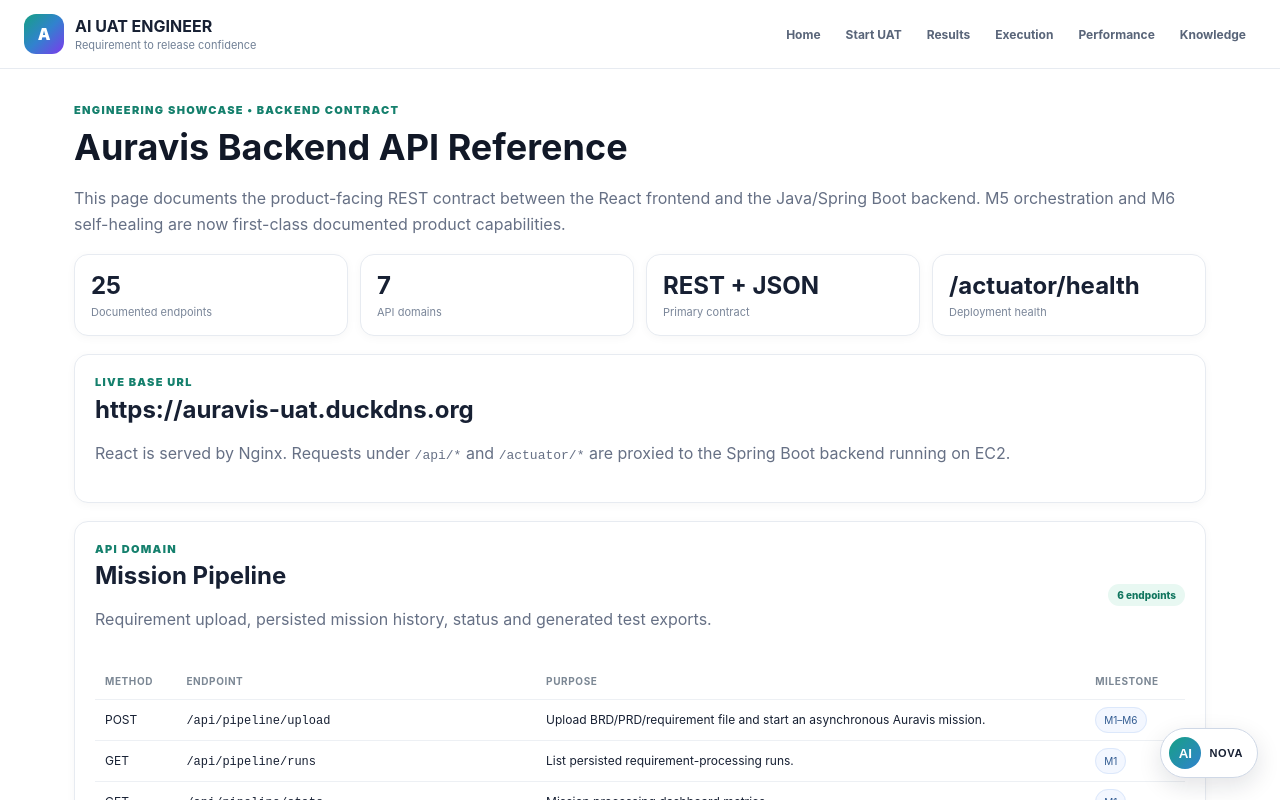
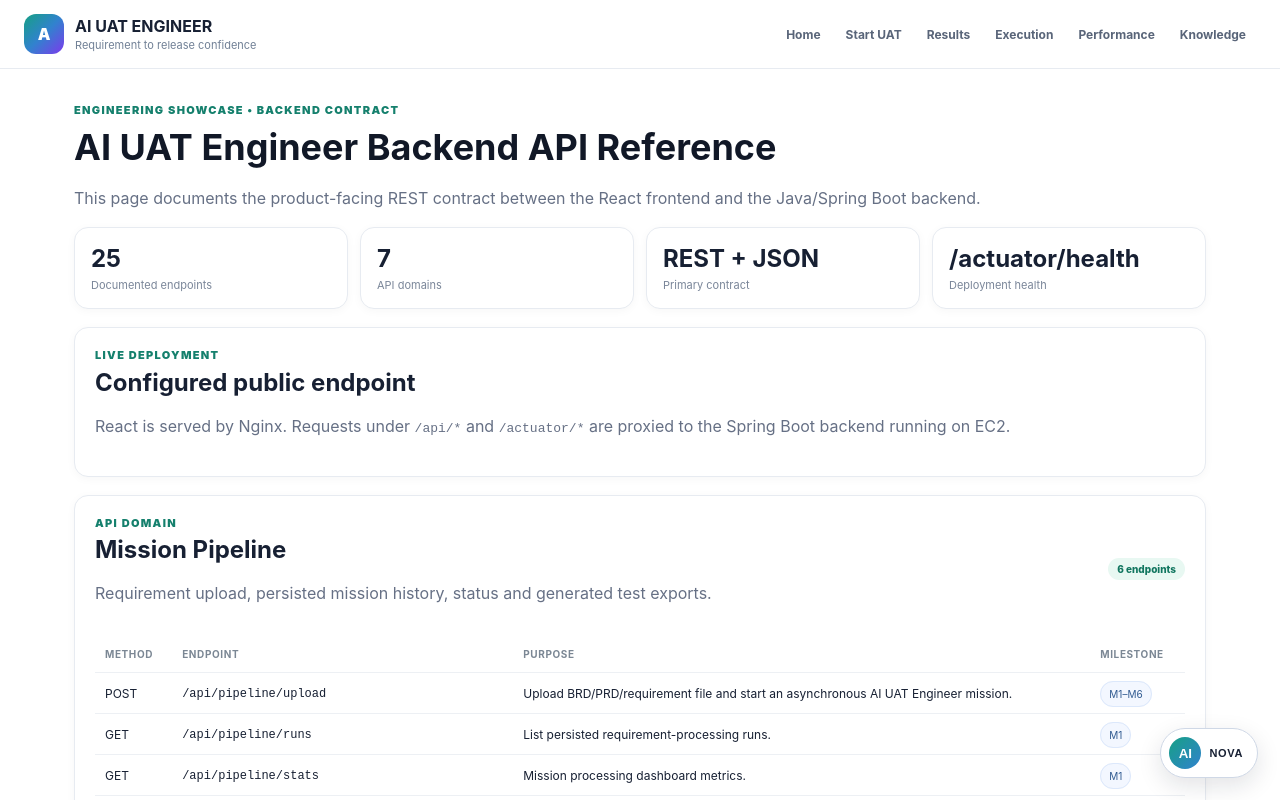
Before and after one commit to stejas7/ai-qa-frontend, a React (Vite) app: page /api-reference in a window 1280 px wide. Shown: the top 800 px of the page. Built offline with nearby package versions, Linux system fonts and the light colour scheme; no server answers.

Commit message:
fix(brand): remove legacy product name from API reference

```diff
--- a/src/pages/ApiReferencePage.tsx
+++ b/src/pages/ApiReferencePage.tsx
@@ -1,10 +1,8 @@
 type Endpoint={method:string;path:string;purpose:string;milestone:string};
-
 type Group={title:string;description:string;endpoints:Endpoint[]};
-
 const groups:Group[]=[
   {title:'Mission Pipeline',description:'Requirement upload, persisted mission history, status and generated test exports.',endpoints:[
-    {method:'POST',path:'/api/pipeline/upload',purpose:'Upload BRD/PRD/requirement file and start an asynchronous Auravis mission.',milestone:'M1–M6'},
+    {method:'POST',path:'/api/pipeline/upload',purpose:'Upload BRD/PRD/requirement file and start an asynchronous AI UAT Engineer mission.',milestone:'M1–M6'},
     {method:'GET',path:'/api/pipeline/runs',purpose:'List persisted requirement-processing runs.',milestone:'M1'},
     {method:'GET',path:'/api/pipeline/stats',purpose:'Mission processing dashboard metrics.',milestone:'M1'},
     {method:'GET',path:'/api/pipeline/runs/{id}',purpose:'Get one mission including status, stage, errors and structured result.',milestone:'M1'},
@@ -31,39 +29,21 @@ const groups:Group[]=[
   {title:'Failure Intelligence & Quality',description:'Failure diagnosis and deterministic release-quality evaluation used by M5/M6.',endpoints:[
     {method:'POST',path:'/api/failure-analysis/analyze',purpose:'Diagnose a failed test with deterministic fallback and optional AI analysis.',milestone:'M5/M6'},
     {method:'POST',path:'/api/quality-gate/evaluate',purpose:'Return an evidence-based APPROVED or BLOCKED release decision.',milestone:'M5/M8'}]},
-  {title:'Product Analytics',description:'Privacy-friendly anonymous visitor analytics used by the React Mission Dashboard.',endpoints:[
+  {title:'Product Analytics',description:'Privacy-friendly anonymous visitor analytics used by the React UAT Results experience.',endpoints:[
     {method:'POST',path:'/api/analytics/visit',purpose:'Record an anonymous React route visit.',milestone:'Product'},
     {method:'GET',path:'/api/analytics/stats',purpose:'Visitor and page-view summary with seven-day traffic.',milestone:'Product'},
     {method:'GET',path:'/api/analytics/recent',purpose:'Recent anonymous visitor activity.',milestone:'Product'}]}
 ];
-
 const methodClass=(method:string)=>`api-method ${method.toLowerCase()}`;
-
 export default function ApiReferencePage(){
   const total=groups.reduce((n,g)=>n+g.endpoints.length,0);
   return <main className="page api-page">
     <div className="eyebrow">ENGINEERING SHOWCASE • BACKEND CONTRACT</div>
-    <h1>Auravis Backend API Reference</h1>
-    <p className="lead">This page documents the product-facing REST contract between the React frontend and the Java/Spring Boot backend. M5 orchestration and M6 self-healing are now first-class documented product capabilities.</p>
-
-    <section className="metric-grid four compact">
-      <article><strong>{total}</strong><span>Documented endpoints</span></article>
-      <article><strong>{groups.length}</strong><span>API domains</span></article>
-      <article><strong>REST + JSON</strong><span>Primary contract</span></article>
-      <article><strong>/actuator/health</strong><span>Deployment health</span></article>
-    </section>
-
-    <section className="panel api-note">
-      <div className="eyebrow">LIVE BASE URL</div>
-      <h2>https://auravis-uat.duckdns.org</h2>
-      <p className="muted">React is served by Nginx. Requests under <code>/api/*</code> and <code>/actuator/*</code> are proxied to the Spring Boot backend running on EC2.</p>
-    </section>
-
-    {groups.map(group=><section className="panel" key={group.title}>
-      <div className="section-heading"><div><div className="eyebrow">API DOMAIN</div><h2>{group.title}</h2><p className="muted">{group.description}</p></div><span className="status completed">{group.endpoints.length} endpoints</span></div>
-      <div className="table-wrap"><table className="api-table"><thead><tr><th>Method</th><th>Endpoint</th><th>Purpose</th><th>Milestone</th></tr></thead><tbody>{group.endpoints.map(endpoint=><tr key={`${endpoint.method}-${endpoint.path}`}><td><span className={methodClass(endpoint.method)}>{endpoint.method}</span></td><td><code>{endpoint.path}</code></td><td>{endpoint.purpose}</td><td><span className="tech-chip">{endpoint.milestone}</span></td></tr>)}</tbody></table></div>
-    </section>)}
-
-    <section className="panel boundary-panel"><div className="eyebrow">ENGINEERING BOUNDARY</div><h2>Why this API layer matters</h2><p className="lead">Auravis keeps AI reasoning, React presentation and deterministic system actions separated. React talks to documented REST endpoints; Java owns policy and persisted state; Playwright performs allowed browser actions; PostgreSQL stores evidence and history. The API contract is therefore part of the product architecture, not hidden implementation detail.</p></section>
+    <h1>AI UAT Engineer Backend API Reference</h1>
+    <p className="lead">This page documents the product-facing REST contract between the React frontend and the Java/Spring Boot backend.</p>
+    <section className="metric-grid four compact"><article><strong>{total}</strong><span>Documented endpoints</span></article><article><strong>{groups.length}</strong><span>API domains</span></article><article><strong>REST + JSON</strong><span>Primary contract</span></article><article><strong>/actuator/health</strong><span>Deployment health</span></article></section>
+    <section className="panel api-note"><div className="eyebrow">LIVE DEPLOYMENT</div><h2>Configured public endpoint</h2><p className="muted">React is served by Nginx. Requests under <code>/api/*</code> and <code>/actuator/*</code> are proxied to the Spring Boot backend running on EC2.</p></section>
+    {groups.map(group=><section className="panel" key={group.title}><div className="section-heading"><div><div className="eyebrow">API DOMAIN</div><h2>{group.title}</h2><p className="muted">{group.description}</p></div><span className="status completed">{group.endpoints.length} endpoints</span></div><div className="table-wrap"><table className="api-table"><thead><tr><th>Method</th><th>Endpoint</th><th>Purpose</th><th>Milestone</th></tr></thead><tbody>{group.endpoints.map(endpoint=><tr key={`${endpoint.method}-${endpoint.path}`}><td><span className={methodClass(endpoint.method)}>{endpoint.method}</span></td><td><code>{endpoint.path}</code></td><td>{endpoint.purpose}</td><td><span className="tech-chip">{endpoint.milestone}</span></td></tr>)}</tbody></table></div></section>)}
+    <section className="panel boundary-panel"><div className="eyebrow">ENGINEERING BOUNDARY</div><h2>Why this API layer matters</h2><p className="lead">AI UAT Engineer keeps AI reasoning, React presentation and deterministic system actions separated. React talks to documented REST endpoints; Java owns policy and persisted state; Playwright performs allowed browser actions; PostgreSQL stores evidence and history.</p></section>
   </main>
 }
```
